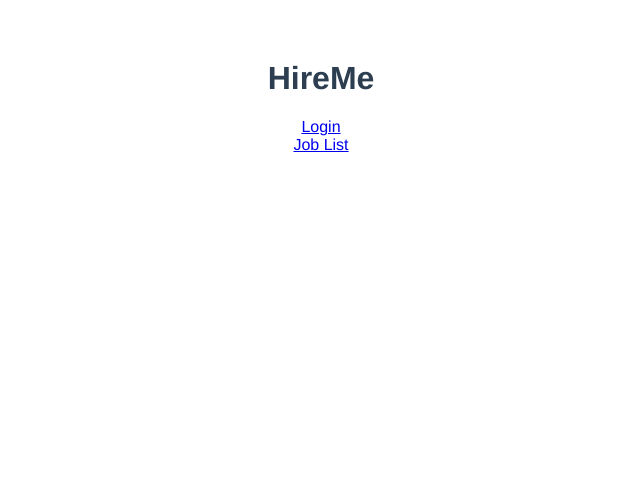
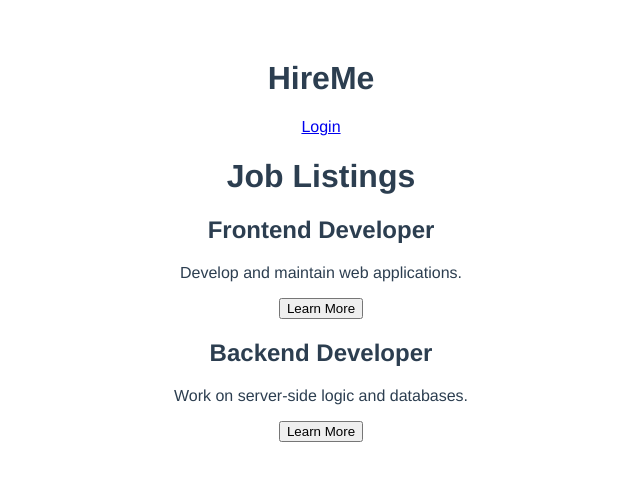
Before and after one commit to FathiSarah/Job_board, a Vue app in the folder joab_board/: page / in a window 1280 px wide. Shown: the top 480 px of the page, without its empty margins (319-959 px from the left). Built offline with nearby package versions, Linux system fonts and the light colour scheme.

Commit message:
job list directly load in  app.vue

```diff
--- a/joab_board/src/App.vue
+++ b/joab_board/src/App.vue
@@ -3,15 +3,25 @@
     <h1>HireMe</h1>
     <!-- Navigation Links -->
     <router-link to="/login">Login</router-link> <br>
-    <!-- Job List Link -->
-    <router-link to="/jobs">Job List</router-link>
-    <router-view></router-view>
+    <JobList v-if="showJobList" />
+    <!-- Router view for other routes -->
+    <router-view v-else></router-view>
   </div>
 </template>
 
 <script>
+import JobList from './components/JobList.vue';
+
 export default {
   name: 'App',
+  components: {
+    JobList,
+  },
+  data() {
+    return {
+      showJobList: true, // Controls whether to show the JobList or router view
+    };
+  },
 };
 </script>
 
```
